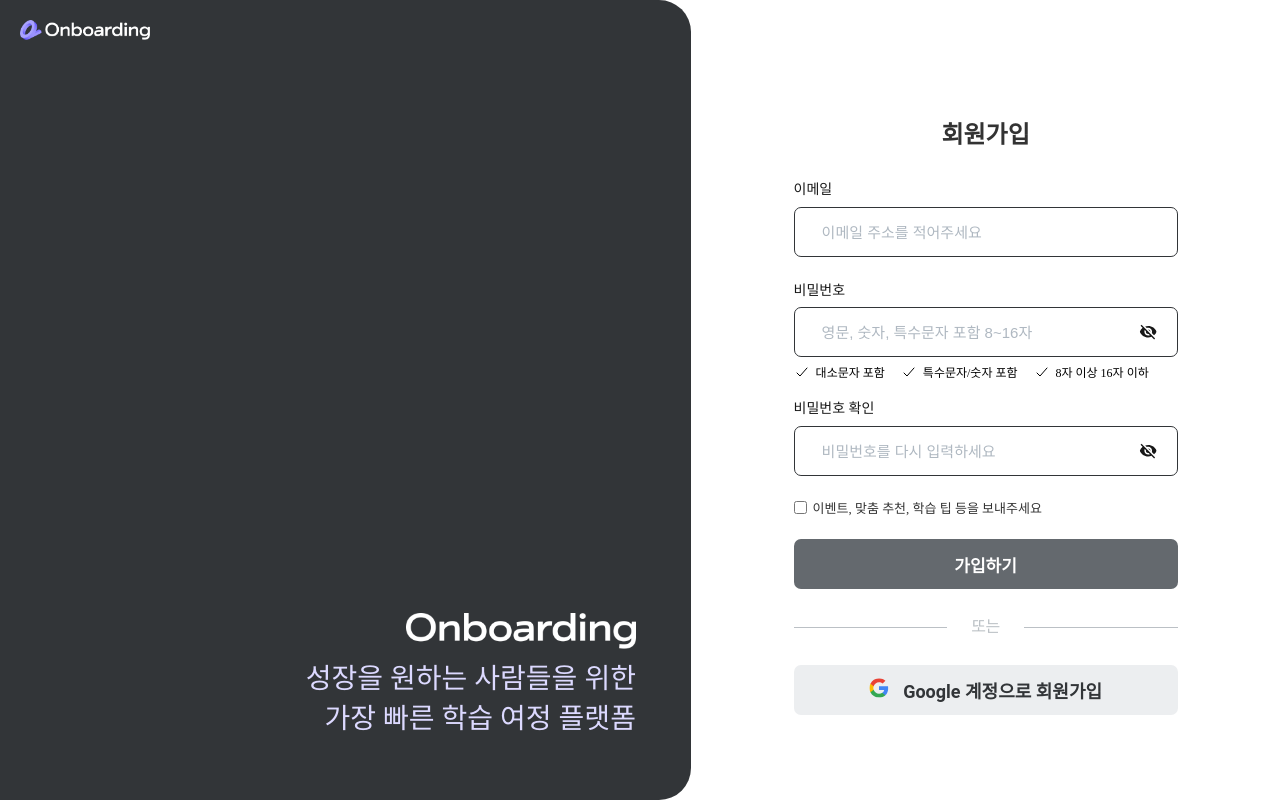
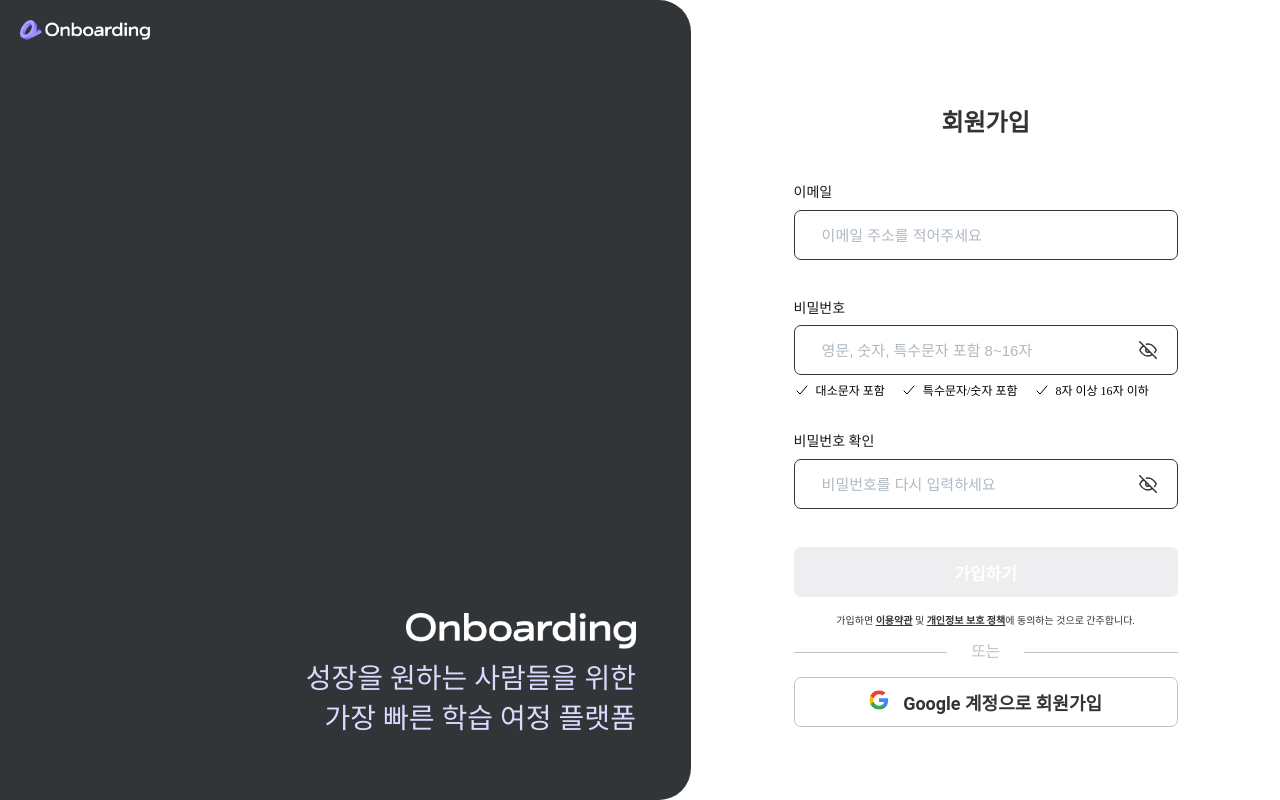
Before and after one commit to TeamLearningFlow/LearningFlow-FE, a Next.js app: page /signup in a window 1280 px wide. Built offline with nearby package versions, Linux system fonts and the light colour scheme.

Commit message:
style: 회원가입 페이지 컴포넌트 수정 #7

```diff
--- a/src/pages/components/divider.tsx
+++ b/src/pages/components/divider.tsx
@@ -5,7 +5,6 @@ const DividerWrapper = styled.div`
   width: 100%;
   display: flex;
   align-items: center;
-  margin: 28px 0;
 `;
 
 const Line = styled.div`
--- a/src/pages/components/googleAuthButton.tsx
+++ b/src/pages/components/googleAuthButton.tsx
@@ -51,8 +51,8 @@ const Button = styled.button`
   justify-content: center;
   align-items: center;
   width: 100%;
-  background-color: rgba(236, 238, 240, 1);
-  border: none;
+  background-color: rgba(255, 255, 255, 1);
+  border: 1px solid rgba(189, 197, 204, 1);
   border-radius: 6.962px;
   font-family: Roboto;
   font-size: 18px;
@@ -60,6 +60,11 @@ const Button = styled.button`
   font-weight: 600;
   color: rgba(50, 53, 56, 1);
   cursor: pointer;
+
+    &:hover {
+    background-color: rgba(245, 245, 245, 1);
+  }
+
 `;
 
 const GoogleAuthButton = ({ text }: { text: string }) => {
--- a/src/pages/components/inputPwCheck.tsx
+++ b/src/pages/components/inputPwCheck.tsx
@@ -76,6 +76,7 @@ import React, { useState } from 'react';
 import styled from 'styled-components';
 import Image from 'next/image';
 import invisibleicon from '../assets/invisibleicon.svg';
+import visibleicon from '../assets/visibleicon.svg';
 
 const InputWrapper = styled.div<{
   isFocused: boolean;
@@ -211,7 +212,10 @@ const InputPwCheck: React.FC<InputPwCheckProps> = ({
           placeholder="비밀번호를 다시 입력하세요"
         />
         <IconWrapper onClick={PasswordVisibility}>
-          <Image src={invisibleicon} alt="비밀번호 보이기/숨기기 아이콘" />
+          <Image
+          src={isPasswordVisible? visibleicon : invisibleicon}
+          alt="비밀번호 보이기/숨기기 아이콘"
+          />
         </IconWrapper>
       </InputWrapper>
       {isError && <ErrorText>비밀번호가 틀렸습니다!</ErrorText>}
--- a/src/pages/components/signupAuthButton.tsx
+++ b/src/pages/components/signupAuthButton.tsx
@@ -9,7 +9,7 @@ const Button = styled.button<{ disabled?: boolean }>`
   align-items: center;
   width: 100%;
   background-color: ${({ disabled }) =>
-    disabled ? 'rgba(100, 105, 110, 1)' : 'rgba(94, 82, 255, 1)'};
+    disabled ? ' rgba(118, 118, 128, 0.12)' : 'rgba(94, 82, 255, 1)'};
   border: none;
   border-radius: 6.962px;
   font-family: Roboto;
--- a/src/pages/components/signupInputEmail.tsx
+++ b/src/pages/components/signupInputEmail.tsx
@@ -22,7 +22,6 @@ const InputWrapper = styled.div<{
   border: 0.696px solid #323538;
   border-radius: 6.962px;
   padding: 12px;
-  margin-bottom: 8px;
   transition: box-shadow 0.3s ease;
   box-shadow: ${(props) => {
     if (props.isFocused && !props.hasBlurred && !props.isError) {
@@ -67,11 +66,12 @@ const Input = styled.input<{
 `;
 
 interface InputEmailProps {
+  setEmail: React.Dispatch<React.SetStateAction<string>>;
   setIsEmailValid: React.Dispatch<React.SetStateAction<boolean>>;
 }
 
-const InputEmail: React.FC<InputEmailProps> = ({ setIsEmailValid }) => {
-  const [email, setEmail] = useState<string>('');
+const SignupInputEmail: React.FC<InputEmailProps> = ({ setEmail, setIsEmailValid }) => {
+  const [email, setEmailState] = useState<string>('');
   const [isValidEmail, setIsValidEmail] = useState<boolean>(false);
   const [isEmailChecked, setIsEmailChecked] = useState<boolean>(false);
   const [isFocused, setIsFocused] = useState<boolean>(false);
@@ -79,7 +79,9 @@ const InputEmail: React.FC<InputEmailProps> = ({ setIsEmailValid }) => {
   const [isError, setIsError] = useState(false);
 
   const handleEmailChange = (e: React.ChangeEvent<HTMLInputElement>) => {
-    setEmail(e.target.value);
+    const newEmail = e.target.value;
+    setEmailState(newEmail);
+    setEmail(newEmail);
   };
 
   const validateEmail = (email: string): boolean => {
@@ -128,4 +130,4 @@ const InputEmail: React.FC<InputEmailProps> = ({ setIsEmailValid }) => {
   );
 };
 
-export default InputEmail;
+export default SignupInputEmail;
--- a/src/pages/components/signupInputPw.tsx
+++ b/src/pages/components/signupInputPw.tsx
@@ -2,6 +2,7 @@ import React, { useState, useEffect } from 'react';
 import styled from 'styled-components';
 import Image from 'next/image';
 import invisibleicon from '../assets/invisibleicon.svg';
+import visibleicon from '../assets/visibleicon.svg';
 import { ValidationCheck } from './validation';
 
 const InputWrapper = styled.div<{
@@ -219,7 +220,10 @@ const SignupInputPw: React.FC<SignupInputPwProps> = ({
           onKeyDown={handleKeyPress}
         />
         <IconWrapper onClick={PasswordVisibility}>
-          <Image src={invisibleicon} alt="비밀번호 보이기/숨기기 아이콘" />
+          <Image
+          src={isPasswordVisible? visibleicon:invisibleicon}
+          alt="비밀번호 보이기/숨기기 아이콘"
+          />
         </IconWrapper>
       </InputWrapper>
       <ValidationCheck passwordValidation={passwordValidation} />
--- /dev/null
+++ b/src/pages/contracts.tsx
@@ -0,0 +1,93 @@
+import React, { useState } from 'react';
+import styled from 'styled-components';
+import TopLogo from './components/toplogo_dark';
+import EmailAuthPage from './emailAuth';
+
+const PageWrapper = styled.div`
+  width: 100vw;
+  height: 100vh;
+  display: flex;
+  flex-direction: column;
+  justify-content: flex-start;
+  align-items: center;
+`;
+
+const PageContainer = styled.div`
+  width: 100vw;
+  max-width: 100%;
+  display: flex;
+  flex-direction: column;
+  padding: 40px 100px;
+  gap: 24px;
+  border: 1px solid red;
+`;
+
+const TitleContainer = styled.div`
+  font-size: 24px;
+  font-weight: 600;
+`;
+
+const Textwrapper = styled.div`
+  font-size: 16px;
+`;
+
+const NextButton = styled.button`
+  display: flex;
+  height: 50px;
+  padding: 18px 8px;
+  justify-content: center;
+  align-items: center;
+  width: 27vw;
+  background-color: rgba(94, 82, 255, 1);
+  border: none;
+  border-radius: 5px;
+  font-family: Roboto;
+  font-size: 16px;
+  font-style: normal;
+  color: rgba(255, 255, 255, 1);
+  cursor: pointer;
+`;
+
+const FirstContractContainer = styled.div`
+
+`
+const SecondContractContainer = styled.div`
+
+`
+
+const ContractsPage: React.FC = () => {
+  const [showContracts, setShowContracts] = useState(false);
+
+  const handleShowContracts = () => {
+    setShowContracts(true);
+  };
+
+  return (
+    <>
+      {!showContracts ? (
+        <PageWrapper>
+          <TopLogo />
+          <PageContainer>
+            <TitleContainer>개인정보 수집 · 이용 동의</TitleContainer>
+            <Textwrapper>
+            온보딩은 「신용정보의 이용 및 보호에 관한 법률」, 「개인정보 보호법」 등
+            관련 법규에 따라 회원님께 아래와 같은 '수집·이용 목적, 수집·이용 항목, 보유 및 이용기간,
+            거부 권리 및 불이익'에 관한 사항을 안내 드리고 개인정보 수집·이용 동의를 받고자 합니다.
+            </Textwrapper>
+            <FirstContractContainer>
+                <p style={{fontSize: '16px', fontWeight: 'bold'}}>1. 제공에 관한 사항</p>
+            </FirstContractContainer>
+            <SecondContractContainer>
+                <p style={{fontSize: '16px', fontWeight: 'bold'}}>2. 수집 · 이용 및 항목</p>
+            </SecondContractContainer>
+            <NextButton onClick={handleShowContracts}>다음 단계로 넘어가기</NextButton>
+          </PageContainer>
+        </PageWrapper>
+      ) : (
+        <EmailAuthPage />
+      )}
+    </>
+  );
+};
+
+export default ContractsPage;
--- a/src/pages/signup.tsx
+++ b/src/pages/signup.tsx
@@ -1,4 +1,5 @@
 import React, { useState } from 'react';
+import axios from 'axios';
 import styled from 'styled-components';
 import LeftUI from './components/leftUI';
 import Divider from './components/divider';
@@ -8,7 +9,8 @@ import SignupInputEmail from './components/signupInputEmail';
 import SignupInputPw from './components/signupInputPw';
 import InputPwCheck from './components/inputPwCheck';
 import TopLogo from './components/topLogo_light';
-import EmailAuthPage from './emailAuth';
+import ContractsPage from './contracts';
+
 
 const PageContainer = styled.div`
   display: flex;
@@ -40,13 +42,22 @@ const FormContainer = styled.div`
   border-radius: 8px;
   background-color: #ffffff;
   box-sizing: border-box;
+  display: flex;
+  flex-direction: column;
+  gap: 15px;
 `;
 
 const BlankContainer = styled.div``;
 
-const FormGroup = styled.div``;
+const FormGroup = styled.div`
+  display: flex;
+  flex-direction: column;
+  gap: 15px;
+  margin-top: 15px;
+`;
 
 const SignupPage: React.FC = () => {
+  const [email, setEmail] = useState('');
   const [password, setPassword] = useState('');
   const [isEmailValid, setIsEmailValid] = useState(false);
   const [isPasswordValid, setIsPasswordValid] = useState(false);
@@ -56,8 +67,37 @@ const SignupPage: React.FC = () => {
   const isFormValid = isEmailValid && isPasswordValid && isPasswordCheckValid;
 
   const handleShowEmailAuth = () => {
+    console.log('Email:', email);
+    console.log('Password:', password);
     setShowEmailAuth(true);
+    registeraxios();
   };
+
+
+  const registeraxios = async () => {
+    try {
+      const response = await axios.post('http://localhost:8080/register', {
+        email: email,
+        password: password,
+      });
+
+      console.log('Response:', response);
+      alert('회원가입 성공');
+
+      if (response.status === 200) {
+        // return navigate('/mylogin');
+        console.log('로그인페이지로 이동');
+      }
+    } catch (err: any) {
+      console.log('Error:', err);
+      if (err.response?.data?.message) {
+        console.log('Error Message:', err.response.data.message);
+      } else {
+        console.log('회원가입 중 오류 발생');
+      }
+    }
+  };
+
 
   return (
     <>
@@ -73,7 +113,10 @@ const SignupPage: React.FC = () => {
               <h2 style={{ textAlign: 'center', marginTop: '30px' }}>
                 회원가입
               </h2>
-              <SignupInputEmail setIsEmailValid={setIsEmailValid} />
+              <SignupInputEmail
+                setEmail={setEmail}
+                setIsEmailValid={setIsEmailValid}
+              />
               <SignupInputPw
                 setPassword={setPassword}
                 setIsPasswordValid={setIsPasswordValid}
@@ -82,24 +125,41 @@ const SignupPage: React.FC = () => {
                 password={password}
                 setIsPasswordCheckValid={setIsPasswordCheckValid}
               />
-              <div
-                style={{
-                  display: 'flex',
-                  alignItems: 'center',
-                  margin: '22px 0',
-                }}
-              >
-                <input type="checkbox" />
-                <span style={{ fontSize: '13px', marginLeft: '6px' }}>
-                  이벤트, 맞춤 추천, 학습 팁 등을 보내주세요
-                </span>
-              </div>
               <FormGroup>
                 <SignupAuthButton
                   text="가입하기"
                   disabled={!isFormValid}
                   onClick={handleShowEmailAuth}
                 />
+                <div
+                  style={{
+                    display: 'flex',
+                    alignItems: 'center',
+                    justifyContent: 'center',
+                  }}
+                >
+                  <span style={{ fontSize: '10px' }}>
+                    가입하면{' '}
+                    <span
+                      style={{
+                        textDecoration: 'underline',
+                        fontWeight: 'bold',
+                      }}
+                    >
+                      이용약관
+                    </span>{' '}
+                    및{' '}
+                    <span
+                      style={{
+                        textDecoration: 'underline',
+                        fontWeight: 'bold',
+                      }}
+                    >
+                      개인정보 보호 정책
+                    </span>
+                    에 동의하는 것으로 간주합니다.
+                  </span>
+                </div>
                 <Divider />
                 <GoogleAuthButton text="Google 계정으로 회원가입" />
               </FormGroup>
@@ -107,7 +167,7 @@ const SignupPage: React.FC = () => {
           </RightSection>
         </PageContainer>
       ) : (
-        <EmailAuthPage />
+        <ContractsPage />
       )}
     </>
   );
```
Also changed, not shown: src/pages/assets/invisibleicon.svg, src/pages/assets/visibleicon.svg (added).
